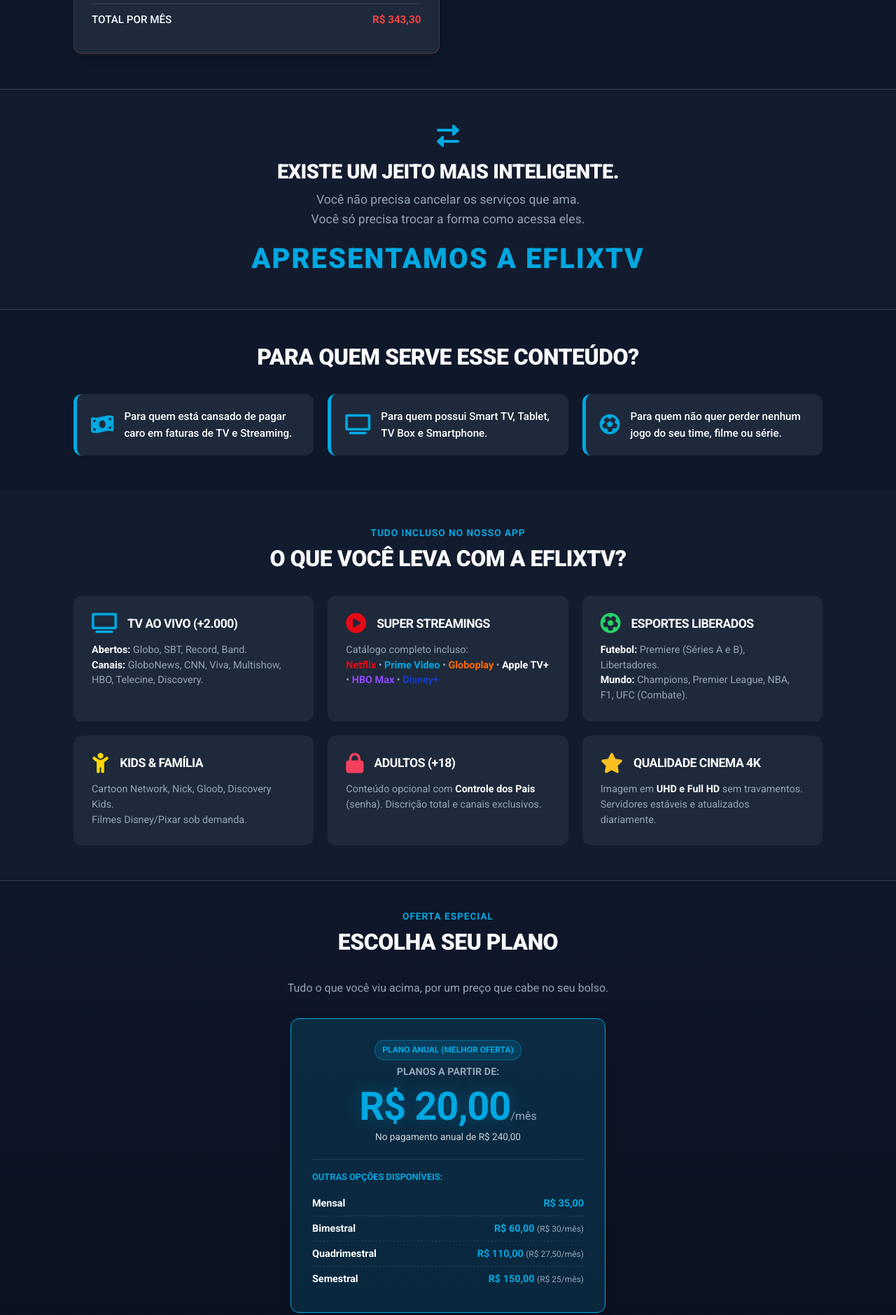
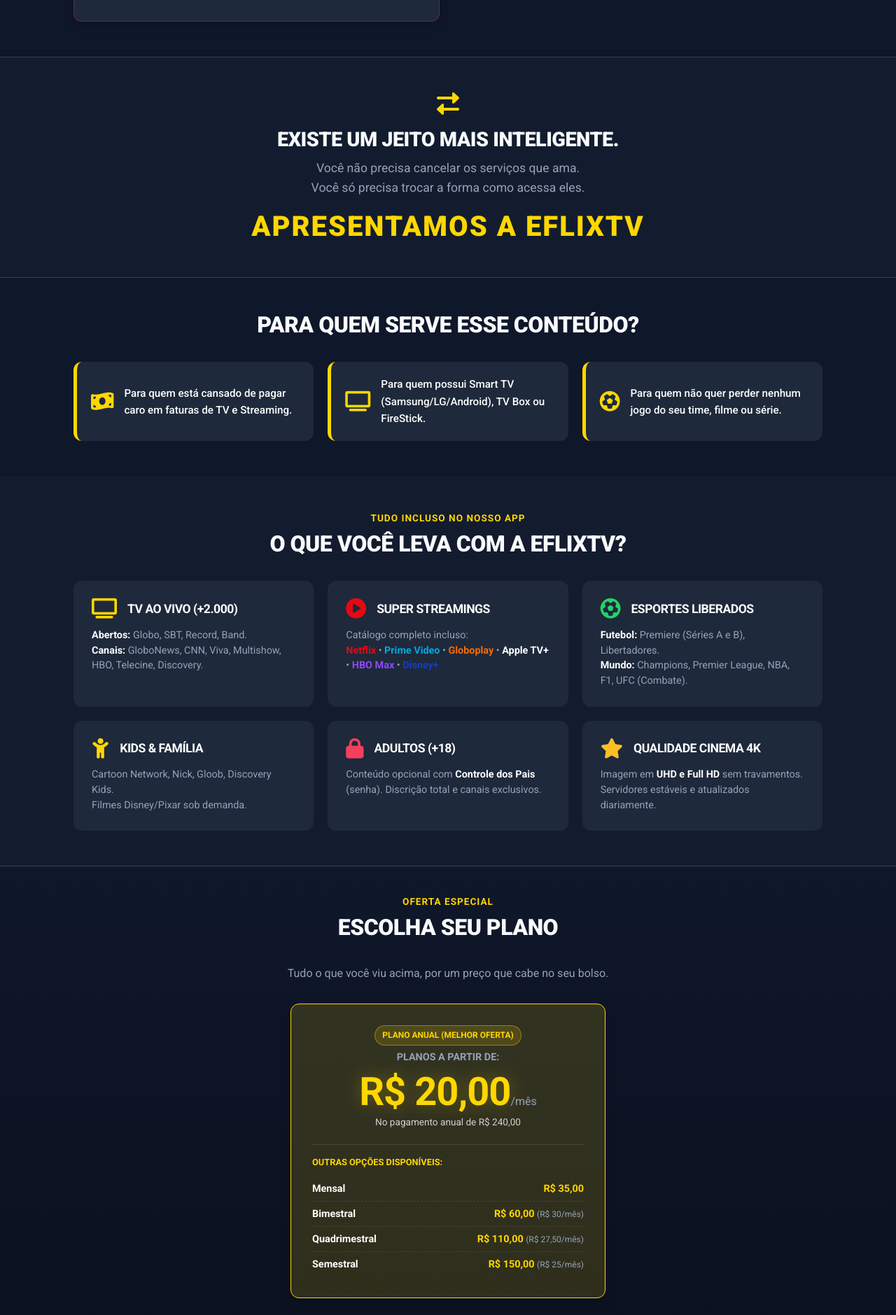
Before and after one commit to EronVasconcelos/eflixtv, a plain HTML site: page index.html in a window 1280 px wide. Shown: the part 820-2699 px from the top of the page at 70% size. Drawn offline with Linux system fonts and the light colour scheme; no server answers.

Commit message:
Atualizar o index.html

```diff
--- a/index.html
+++ b/index.html
@@ -3,13 +3,13 @@
 <head>
     <meta charset="UTF-8">
     <meta name="viewport" content="width=device-width, initial-scale=1.0">
-    <title>Smart TV | Economia Inteligente</title>
+    <title>EFLIXTV | Seu Mundo de Entretenimento</title>
 
     <link rel="icon" type="image/png" href="favicon.webp">
 
     <meta property="og:type" content="website">
     <meta property="og:url" content="https://eronvasconcelos.github.io/eflixtv">
-    <meta property="og:title" content="🔥 EFLIXTV: Tudo Liberado a partir de R$ 20,00/mês">
+    <meta property="og:title" content="🔥 EFLIXTV: Tudo Liberado por R$ 20,00">
     <meta property="og:description" content="Pare de pagar caro em TV a cabo e Streamings. Teste grátis agora!">
     <meta property="og:image" content="https://eronvasconcelos.github.io/eflixtv/capa-zap.webp">
 
@@ -31,23 +31,25 @@
             --text-primary: #f8fafc;
             --text-secondary: #94a3b8;
 
-            /* --- SISTEMA DE CORES REFINADO --- */
+            /* --- SISTEMA DE CORES REFINADO (COMPATÍVEL COM LOGO) --- */
 
             /* 1. VERMELHO (DOR/CUSTO) */
             --color-pain: #ef4444;
             --bg-pain-light: rgba(239, 68, 68, 0.1);
 
-            /* 2. AZUL CIANO / PRIME VIDEO (Positivo/Ganho) */
-            --color-gain: #00A8E1;
-            --bg-gain-light: rgba(0, 168, 225, 0.15);
+            /* 2. DOURADO / GOLD (PREMIUM - Cor da Logo) */
+            /* Substituindo o antigo azul ciano */
+            --color-gain: #FFD700;
+            --bg-gain-light: rgba(255, 215, 0, 0.15);
+            --gain-glow: rgba(255, 215, 0, 0.3); /* Brilho dourado */
 
-            /* 3. VERDE (EXCLUSIVO PARA BOTÕES/AÇÃO) */
+            /* 3. VERDE (MANTIDO PARA BOTÕES/AÇÃO/WHATSAPP) */
             --action-btn-color: #10b981;
             --action-gradient: linear-gradient(135deg, #10b981 0%, #059669 100%);
             --action-shadow: rgba(16, 185, 129, 0.4);
 
-            /* 4. AZUL MARCA (Ícones gerais e títulos) */
-            --brand-blue: #00A8E1;
+            /* 4. COR DA MARCA (Ícones gerais e títulos) */
+            --brand-color: #FFD700;
         }
 
         * { margin: 0; padding: 0; box-sizing: border-box; }
@@ -90,7 +92,8 @@
         header h1 {
             font-size: 2.2rem;
             margin-bottom: 15px;
-            background: -webkit-linear-gradient(#fff, #cbd5e1);
+            /* Gradiente Metálico Suave no Título */
+            background: -webkit-linear-gradient(#fff, #e2e8f0);
             -webkit-background-clip: text;
             -webkit-text-fill-color: transparent;
         }
@@ -114,7 +117,7 @@
         }
 
         .section-title span {
-            color: var(--brand-blue);
+            color: var(--brand-color);
             font-size: 0.85rem;
             font-weight: 700;
             text-transform: uppercase;
@@ -175,11 +178,11 @@
             background: var(--bg-card);
             padding: 20px;
             border-radius: 12px;
-            border-left: 5px solid var(--brand-blue);
+            border-left: 5px solid var(--brand-color);
         }
         .audience-item i {
             font-size: 1.8rem;
-            color: var(--brand-blue);
+            color: var(--brand-color);
             margin-right: 15px;
         }
         .audience-item p {
@@ -189,7 +192,7 @@
             margin: 0;
         }
 
-        /* --- SOLUÇÃO (CIANO / PRIME BLUE) --- */
+        /* --- SOLUÇÃO (DOURADO / PREMIUM) --- */
         .solution-section {
             background: linear-gradient(180deg, var(--bg-dark) 0%, #0b1120 100%);
             border-top: 1px solid var(--border-color);
@@ -204,7 +207,7 @@
             line-height: 1;
             margin: 10px 0 5px 0;
             letter-spacing: -1px;
-            text-shadow: 0 0 25px rgba(0, 168, 225, 0.3);
+            text-shadow: 0 0 25px var(--gain-glow);
         }
         .price-display small { font-size: 1rem; color: var(--text-secondary); font-weight: 400; letter-spacing: normal; text-shadow: none; }
 
@@ -218,7 +221,7 @@
             text-transform: uppercase;
             display: inline-block;
             margin-bottom: 5px;
-            border: 1px solid rgba(0, 168, 225, 0.4);
+            border: 1px solid rgba(255, 215, 0, 0.4);
         }
 
         .pricing-list {
@@ -257,27 +260,28 @@
         }
 
         .feature-item:hover {
-            border-color: rgba(0, 168, 225, 0.5);
+            border-color: rgba(255, 215, 0, 0.5); /* Borda Dourada ao passar o mouse */
             transform: translateY(-5px);
+            box-shadow: 0 10px 30px -10px rgba(0,0,0,0.5);
         }
 
         /* --- NOVO ESTILO PARA O CABEÇALHO DO CARD (ÍCONE + TÍTULO) --- */
         .feature-header {
             display: flex;
-            align-items: center; /* Centraliza verticalmente */
-            gap: 15px; /* Espaço entre ícone e título */
-            margin-bottom: 12px; /* Espaço entre o cabeçalho e o texto */
+            align-items: center;
+            gap: 15px;
+            margin-bottom: 12px;
         }
 
         .feature-icon {
             font-size: 1.8rem;
-            color: var(--brand-blue);
-            margin-bottom: 0; /* Remove a margem antiga */
+            color: var(--brand-color);
+            margin-bottom: 0;
         }
 
         .feature-item h4 {
             font-size: 1.1rem;
-            margin-bottom: 0; /* Remove a margem antiga */
+            margin-bottom: 0;
             color: #fff;
             font-weight: 700;
             line-height: 1.2;
@@ -379,8 +383,6 @@
                         <div class="cost-row"><span>Premiere</span> <span class="cost-price">R$ 59,90</span></div>
                         <div class="cost-row"><span>Disney+/Star+</span> <span class="cost-price">R$ 43,90</span></div>
                         <div class="cost-row"><span>Combate</span> <span class="cost-price">R$ 34,90</span></div>
-                        <div class="cost-row"><span>TOTAL POR MÊS</span> <span class="cost-price">R$ 343,30</span></div>
-
                     </div>
                 </div>
                 <div style="display: flex; flex-direction: column; justify-content: center;">
@@ -396,13 +398,13 @@
 
     <section style="background-color: var(--bg-section); border-top: 1px solid var(--border-color); border-bottom: 1px solid var(--border-color);">
         <div class="container" style="text-align: center;">
-            <i class="fas fa-exchange-alt" style="font-size: 2rem; color: var(--brand-blue); margin-bottom: 20px;"></i>
+            <i class="fas fa-exchange-alt" style="font-size: 2rem; color: var(--brand-color); margin-bottom: 20px;"></i>
             <h2 style="font-size: 1.8rem; margin-bottom: 10px;">Existe um jeito mais inteligente.</h2>
             <p style="color: var(--text-secondary); max-width: 600px; margin: 0 auto 20px auto; font-size: 1.1rem;">
                 Você não precisa cancelar os serviços que ama. <br>
                 Você só precisa trocar a forma como acessa eles.
             </p>
-            <h2 style="color: var(--brand-blue); font-size: 2.5rem; text-transform: uppercase; letter-spacing: 2px;">Apresentamos a EFLIXTV</h2>
+            <h2 style="color: var(--brand-color); font-size: 2.5rem; text-transform: uppercase; letter-spacing: 2px;">Apresentamos a EFLIXTV</h2>
         </div>
     </section>
 
@@ -418,7 +420,7 @@
                 </div>
                 <div class="audience-item">
                     <i class="fas fa-tv"></i>
-                    <p>Para quem possui Smart TV, Tablet, TV Box e Smartphone.</p>
+                    <p>Para quem possui Smart TV (Samsung/LG/Android), TV Box ou FireStick.</p>
                 </div>
                 <div class="audience-item">
                     <i class="fas fa-futbol"></i>
```
